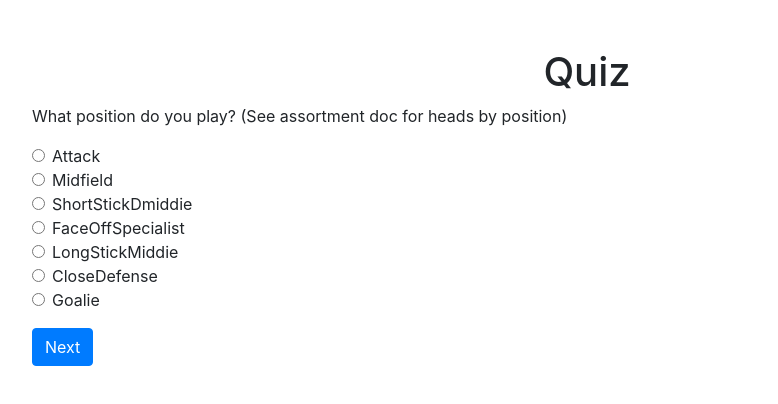
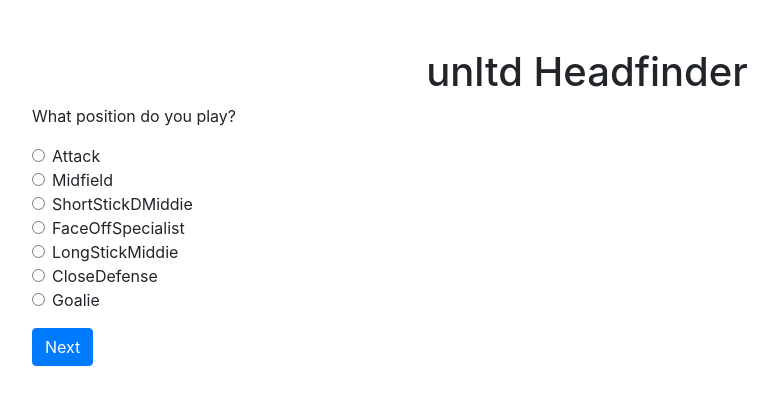
Before and after one commit to PeteMcKasty/Headfinder, a plain HTML site: page index.html in a window 1280 px wide. Shown: the whole page, without its empty margins (53-831 px from the left). Drawn offline with nearby package versions, Linux system fonts and the light colour scheme.

Commit message:
updated question prompt and option tree...still needs debugging

```diff
--- a/index.html
+++ b/index.html
@@ -8,10 +8,10 @@
 </head>
 <body>
     <div class="container mt-5">
-        <h1 class="text-center">Quiz</h1>
+        <h1 class="text-center">unltd Headfinder</h1>
         <div id="quiz-container">
             <div id="question-container" class="mb-3">
-                <p id="question">Question 1: What do you prefer to do on the weekend?</p>
+                <p id="question"></p>
             </div>
             <div id="options-container">
                 <!-- Options will be loaded dynamically using JavaScript -->
--- a/quiz.js
+++ b/quiz.js
@@ -1,10 +1,10 @@
 document.addEventListener("DOMContentLoaded", function() {
     const questions = {
         position: {
-            question: "What position do you play? (See assortment doc for heads by position)",
+            question: "What position do you play?",
             options: {
                 attack: {
-                    question: "ATTACK QUESTIONS",
+                    question: "Attack Questions",
                     options: {
                         typeOfAttackman: {
                             question: "What type of attackman are you?",
@@ -43,7 +43,7 @@ document.addEventListener("DOMContentLoaded", function() {
                     },
                 },
                 midfield: {
-                    question: "MIDFIELD QUESTIONS",
+                    question: "Midfield Questions",
                     options: {
                         typeOfMidfielder: {
                             question: "What type of midfielder are you?",
@@ -74,11 +74,11 @@ document.addEventListener("DOMContentLoaded", function() {
                         },
                     },
                 },
-                shortStickDmiddie: {
-                    question: "SHORT STICK D-MIDDIE QUESTIONS",
+                shortStickDMiddie: {
+                    question: "Short Stick D-Middie Questions",
                     options: {
-                        typeOfShortStickDmiddie: {
-                            question: "What type of short stick D-middie are you?",
+                        typeOfShortStickDMiddie: {
+                            question: "What type of short stick D-Middie are you?",
                             options: {
                                 groundballMachine: {},
                                 transitionDefenseMiddie: {},
@@ -115,7 +115,7 @@ document.addEventListener("DOMContentLoaded", function() {
                     },
                 },
                 faceOffSpecialist: {
-                    question: "FACE-OFF SPECIALIST QUESTIONS",
+                    question: "Face-Off Specialist Questions",
                     options: {
                         gripPreference: {
                             question: "What grip do you like to use?",
@@ -143,7 +143,7 @@ document.addEventListener("DOMContentLoaded", function() {
                     },
                 },
                 longStickMiddie: {
-                    question: "LONG STICK MIDDIE QUESTIONS",
+                    question: "Long Stick Middie Questions",
                     options: {
                         typeOfLongStickMiddie: {
                             question: "What type of long stick middie are you?",
@@ -184,7 +184,7 @@ document.addEventListener("DOMContentLoaded", function() {
                     },
                 },
                 closeDefense: {
-                    question: "CLOSE DEFENSE QUESTIONS",
+                    question: "Close Defense Questions",
                     options: {
                         typeOfDefender: {
                             question: "What type of defender are you?",
@@ -225,7 +225,7 @@ document.addEventListener("DOMContentLoaded", function() {
                     },
                 },
                 goalie: {
-                    question: "GOALIE QUESTIONS",
+                    question: "Goalie Questions",
                     options: {
                         yearsOfExperience: {
                             question: "How long have you been playing?",
@@ -258,6 +258,8 @@ document.addEventListener("DOMContentLoaded", function() {
             },
         },
     };
+
+
 
 
     let currentStep = questions.position;
```
